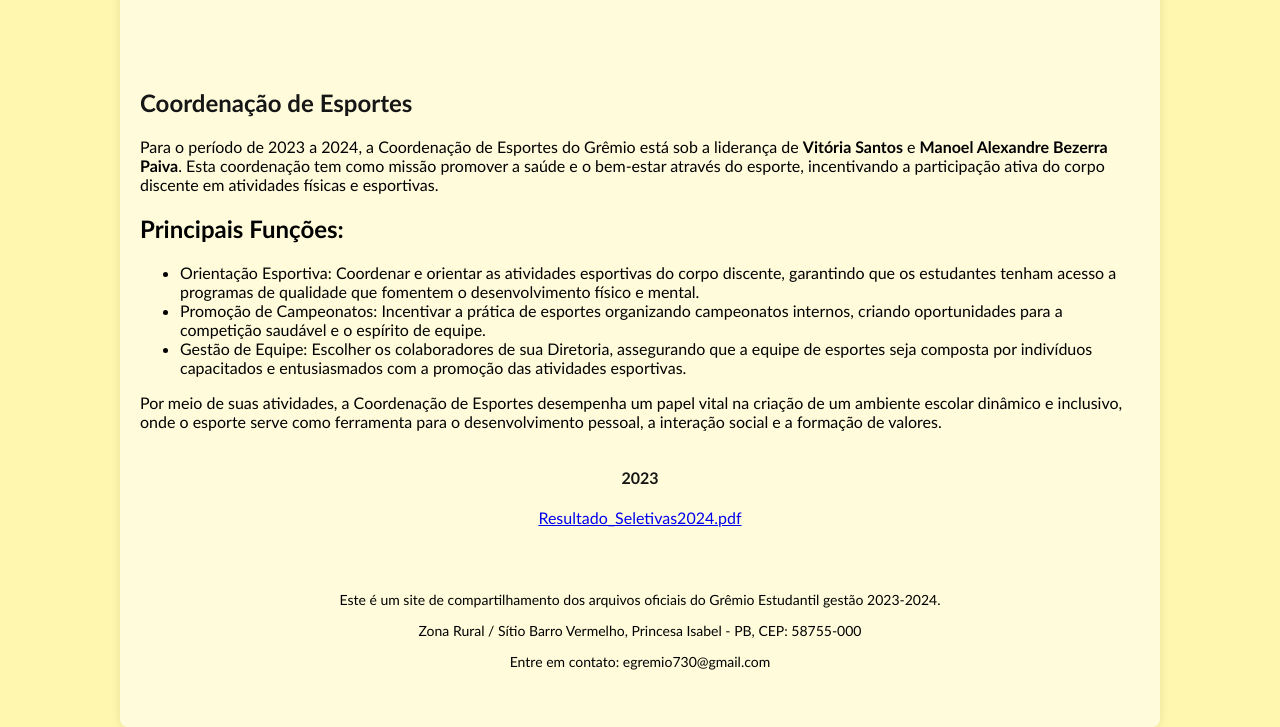
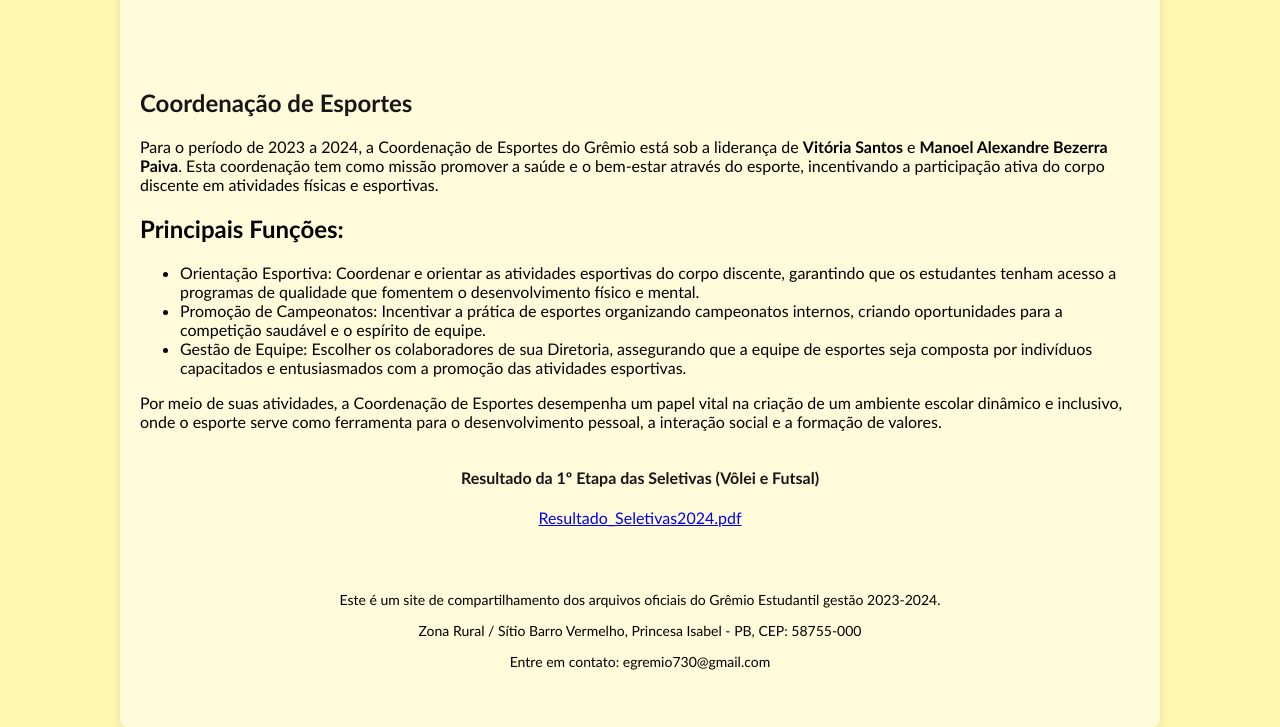
Before and after one commit to marcosprog-cmd/GremioEstudantilPI, a plain HTML site: page esportes.html in a window 1280 px wide. Shown: the part 187-914 px from the top of the page. Drawn offline with Linux system fonts and the light colour scheme.

Commit message:
Update esportes.html

```diff
--- a/esportes.html
+++ b/esportes.html
@@ -49,7 +49,7 @@
             <p>Por meio de suas atividades, a Coordenação de Esportes desempenha um papel vital na criação de um ambiente escolar dinâmico e inclusivo, onde o esporte serve como ferramenta para o desenvolvimento pessoal, a interação social e a formação de valores.</p>
         </section>
 
-        <h4 class="prest">2023</h4><a href="pdf/resultado seletiva.pdf" target="_blank">Resultado_Seletivas2024.pdf</a>
+        <h4 class="prest">Resultado da 1º Etapa das Seletivas (Vôlei e Futsal)</h4><a href="pdf/resultado seletiva.pdf" target="_blank">Resultado_Seletivas2024.pdf</a>
 
         <footer>
             <p>Este é um site de compartilhamento dos arquivos oficiais do Grêmio Estudantil gestão 2023-2024.</p>
```
